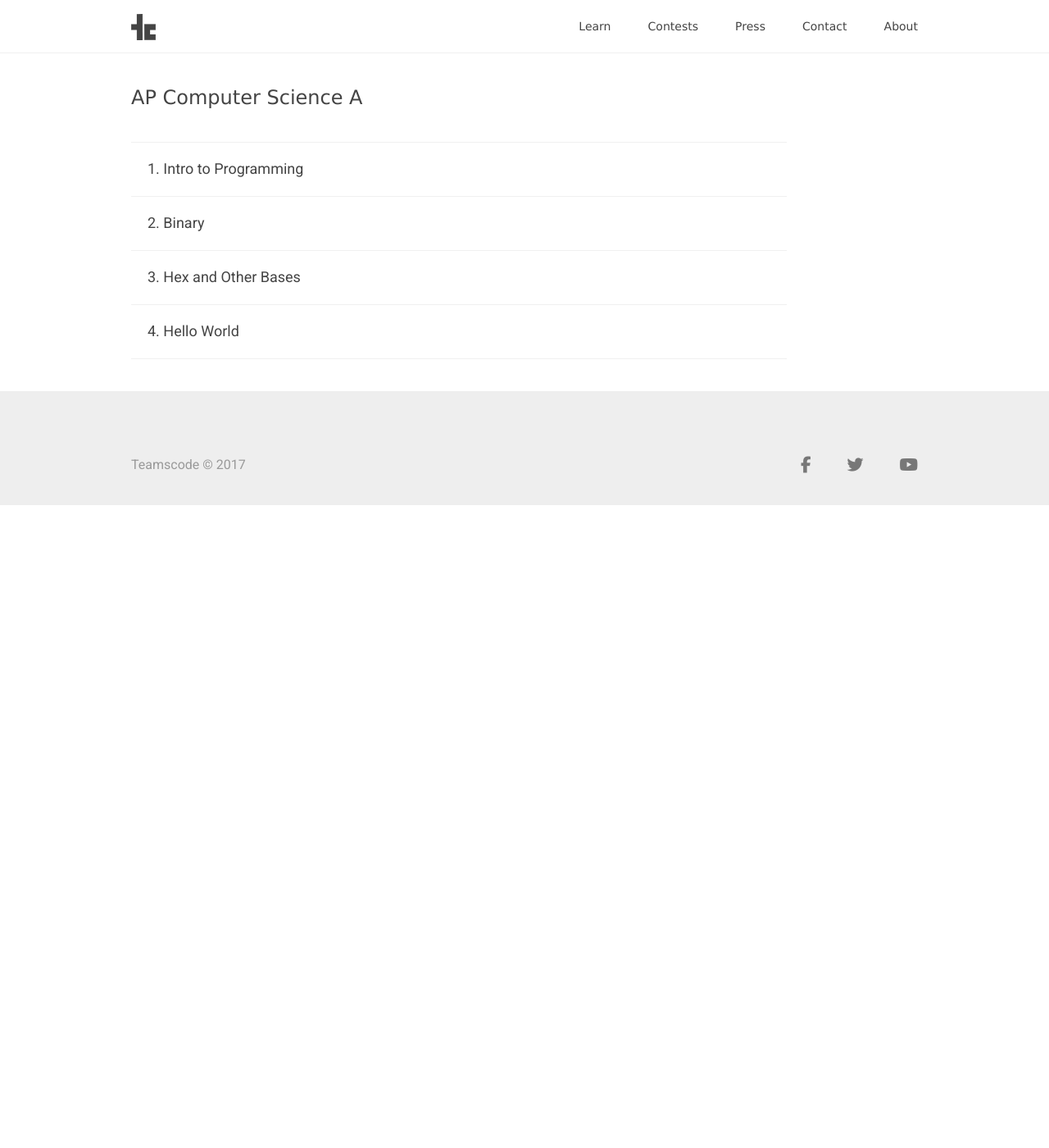
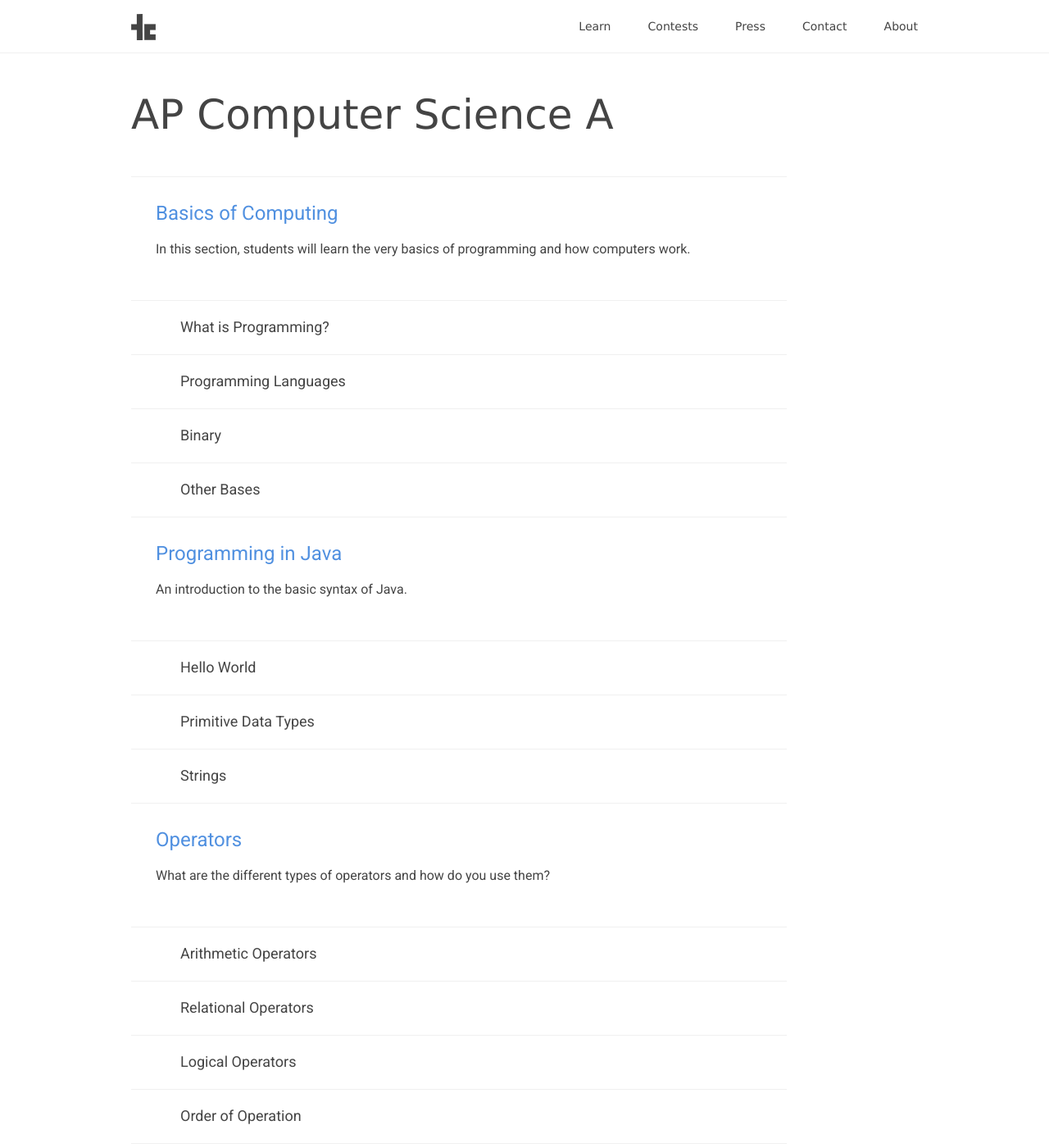
Before and after one commit to teamscode/teamscode.github.io, a Jekyll site: the page built from learn/ap-computer-science/index.html, in a window 1280 px wide and 1400 px high. Shown: the whole window at 82% size. Built offline with Jekyll 4.4.1, drawn with Linux system fonts in a browser that asks for light colours; nearby versions of some CDN libraries.

Commit message:
Added headers between lessons

```diff
--- a/_data/ap_comp_sci_lessons.yml
+++ b/_data/ap_comp_sci_lessons.yml
@@ -1,8 +1,31 @@
-- title: 1. Intro to Programming
-  link: /learn/ap-computer-science/sample-lesson/
-- title: 2. Binary
-  link: /learn/ap-computer-science/sample-lesson/
-- title: 3. Hex and Other Bases
-  link: /learn/ap-computer-science/sample-lesson/
-- title: 4. Hello World
-  link: /learn/ap-computer-science/sample-lesson/
+- header: Basics of Computing
+  description: In this section, students will learn the very basics of programming and how computers work.
+  lessons:
+  - title: What is Programming?
+    link: /learn/ap-computer-science/sample-lesson/
+  - title: Programming Languages
+    link: /learn/ap-computer-science/sample-lesson/
+  - title: Binary
+    link: /learn/ap-computer-science/sample-lesson/
+  - title: Other Bases
+    link: /learn/ap-computer-science/sample-lesson/
+- header: Programming in Java
+  description: An introduction to the basic syntax of Java.
+  lessons:
+  - title: Hello World
+    link: /learn/ap-computer-science/sample-lesson/
+  - title: Primitive Data Types
+    link: /learn/ap-computer-science/sample-lesson/
+  - title: Strings
+    link: /learn/ap-computer-science/sample-lesson/
+- header: Operators
+  description: What are the different types of operators and how do you use them?
+  lessons:
+  - title: Arithmetic Operators
+    link: /learn/ap-computer-science/sample-lesson/
+  - title: Relational Operators
+    link: /learn/ap-computer-science/sample-lesson/
+  - title: Logical Operators
+    link: /learn/ap-computer-science/sample-lesson/
+  - title: Order of Operation
+    link: /learn/ap-computer-science/sample-lesson/
--- a/_includes/lesson_item.html
+++ b/_includes/lesson_item.html
@@ -1,12 +1,23 @@
+<div class="lessons-section-list-item overview-container">
+  <div class="header-item-info">
+    <div class="header-item-title">
+      {{ include.header }}
+    </div>
+    {{ include.description }}
+  </div>
+</div>
+
+{% for lesson in include.lessons %}
 <div class="lessons-section-list-item lesson-container">
-  <a href="{{ include.link }}">
+  <a href="{{ lesson.link }}">
     <div class="list-item-info">
       <div class="list-item-title">
-        {{ include.title }}
+        {{ lesson.title }}
       </div>
     </div>
   </a>
 </div>
+{% endfor %}
 
 <!-- <div class="lessons-section-list-item">
   <a href="{{ include.link }}">
--- a/_sass/layouts/_post-lesson.scss
+++ b/_sass/layouts/_post-lesson.scss
@@ -33,22 +33,38 @@
 }
 
 .lesson-container {
-  div:hover {
-    background-color:#f5f5f5;
-  }
-
   width: 800px !important;
   height: 65px;
   border-width: 1px 0px;
   border-color: #f0f0f0;
   border-style: solid;
   margin-bottom: -1px;
+
+  div {
+    margin-left: 20px;
+  }
+}
+
+.lesson-container:hover {
+    background-color:#f5f5f5;
 }
 
 .overview-container {
-  width: 800px;
-  height: 120px;
+  width: 800px !important;
+  height: 150px;
   border-width: 1px 0px;
   border-color: #f0f0f0;
   border-style: solid;
+  margin-bottom: -1px;
+
+  .header-item-info {
+    padding: 30px;
+
+    .header-item-title {
+      font-weight: 400;
+      font-size: 24px;
+      color: #5090E0;
+      margin-bottom: 20px;
+    }
+  }
 }
--- a/learn/ap-computer-science/index.html
+++ b/learn/ap-computer-science/index.html
@@ -4,7 +4,7 @@ class: ap-computer-science
 ---
 
 <div class="site-max-width">
-  <div class="h2">
+  <div class="h1">
     AP Computer Science A
   </div>
 <div class="page-content-custom">
```
Also changed, not shown: other parts of learn/ap-computer-science/index.html (+3 -0 lines).
